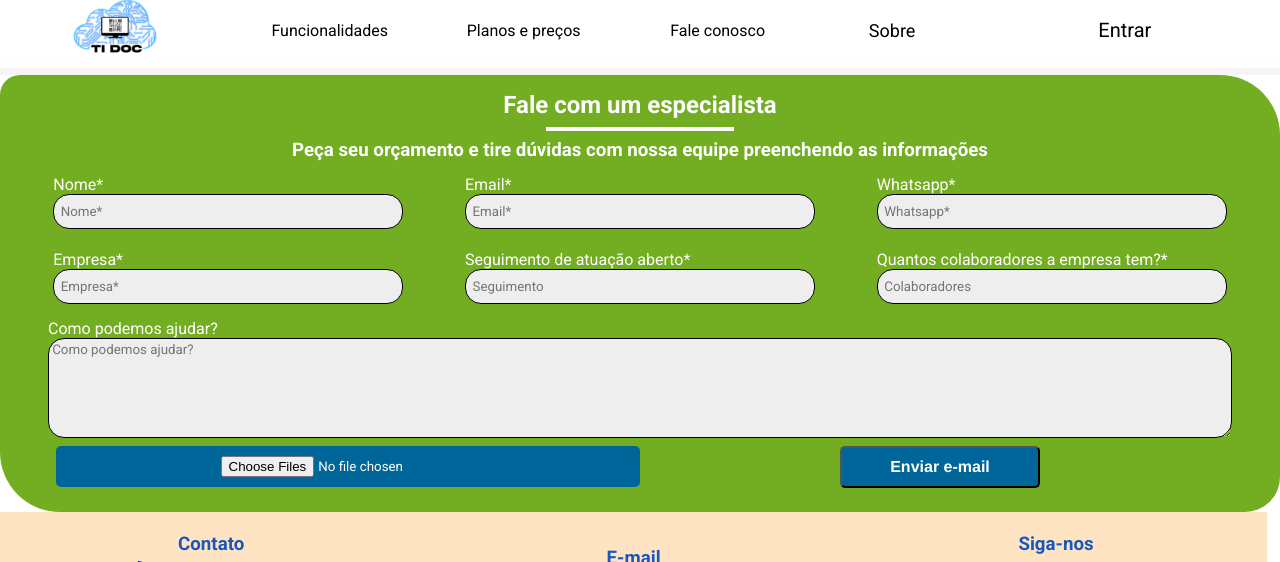
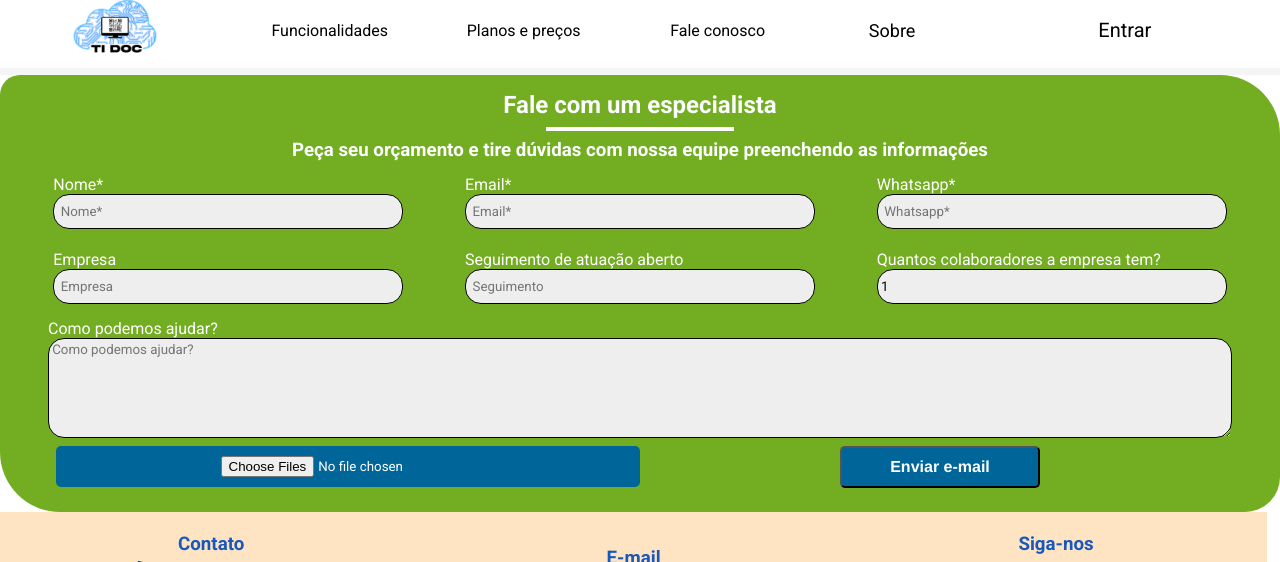
Before and after one commit to AiltonBergamo/SITE, a Vue app: page /contato in a window 1280 px wide. Shown: the top 562 px of the page. Built offline with nearby package versions, Linux system fonts and the light colour scheme.

Commit message:
adicionado validação no fale conosco

```diff
--- a/src/pages/Contato.vue
+++ b/src/pages/Contato.vue
@@ -1,35 +1,36 @@
 <template>
+    <form @submit.prevent="valida">
         <section class="header">
             <h1>Fale com um especialista</h1>
             <hr size="6" width="15%" align="center" color="white">
             <h3>Peça seu orçamento e tire dúvidas com nossa equipe preenchendo as informações</h3>
             <div class="Linha_01">
                 <div class="input_container">
-                <label for="nome">Nome*</label>
-                <input type="text" placeholder="&nbsp;Nome*" name="nome" id="nome" value="">
+                    <label for="nome">Nome<span v-if="!required.nome">*</span><span class="required" v-if="required.nome">* Campo Obrigatório</span></label>
+                    <input type="text" placeholder="&nbsp;Nome*" name="nome" id="nome" v-model="form.nome">
                 </div>
                 <div class="input_container">
-                <label for="nome">Email*</label>
-                <input type="text" placeholder="&nbsp;Email*" name="email" id="email" value="">
+                    <label for="nome">Email<span v-if="!required.email">*</span><span class="required" v-if="required.email">* Campo Obrigatório</span></label>
+                    <input type="text" placeholder="&nbsp;Email*" name="email" id="email" v-model="form.email">
                 </div>
                 <div class="input_container">
-                <label for="nome">Whatsapp*</label>
-                <input type="text" @keydown="maskfone" v-model="celular" placeholder="&nbsp;Whatsapp*" name="phoneNumber"
-                    id="celular">
+                    <label for="nome">Whatsapp<span v-if="!required.whatsapp">*</span><span class="required" v-if="required.whatsapp">* Campo Obrigatório</span></label>
+                    <input type="text" @keydown="maskfone" v-model="form.celular" placeholder="&nbsp;Whatsapp*" name="phoneNumber"
+                        id="celular" maxlength="15">
                 </div>
             </div>
             <div class="Linha_01">
                 <div class="input_container">
-                <label for="nome">Empresa*</label>
-                <input type="text" placeholder="&nbsp;Empresa*" name="subject" id="assunto" value="">
+                    <label for="nome">Empresa</label>
+                    <input type="text" placeholder="&nbsp;Empresa" name="subject" id="assunto" v-model="form.empresa">
                 </div>
                 <div class="input_container">
-                <label for="nome">Seguimento de atuação aberto*</label>
-                <input type="text" placeholder="&nbsp;Seguimento" name="phoneNumber" id="celular" value="">
+                    <label for="nome">Seguimento de atuação aberto</label>
+                    <input type="text" placeholder="&nbsp;Seguimento" name="phoneNumber" id="celular" v-model="form.seguimento">
                 </div>
                 <div class="input_container">
-                <label for="nome">Quantos colaboradores a empresa tem?*</label>
-                <input type="text" placeholder="&nbsp;Colaboradores" name="subject" id="assunto" value="">
+                    <label for="nome">Quantos colaboradores a empresa tem?</label>
+                    <input type="number" min="1" placeholder="&nbsp;Colaboradores" name="subject" id="assunto" v-model="form.funcionarios">
                 </div>
 
             </div>
@@ -51,19 +52,45 @@
                 </div>
             </div>
         </section>
+    </form>
 </template>
 
 <script>
 export default {
     name: "Contato-page",
     data() {
-        return { celular: '' }
+        return {
+            form: {
+                nome: '',
+                email: '',
+                celular: '',
+                empresa: '',
+                seguimento: '',
+                funcionarios: 1,
+            },
+            required: {
+                nome: false,
+                email: false,
+                whatsapp: false,
+            }
+        }
     },
     methods: {
         maskfone() {
-            this.celular = this.celular.replace(/\D/g, "")
-            this.celular = this.celular.replace(/^(\d{2})(\d)/g, "($1) $2")
-            this.celular = this.celular.replace(/(\d)(\d{4})$/, "$1-$2")
+            this.form.celular = this.form.celular.replace(/\D/g, "")
+            this.form.celular = this.form.celular.replace(/^(\d{2})(\d)/g, "($1) $2")
+            this.form.celular = this.form.celular.replace(/(\d)(\d{4})$/, "$1-$2")
+        },
+        valida(){
+            if(this.form.nome.trim()===''){
+                this.required.nome = true;
+            }
+            if(this.form.email.trim()===''){
+                this.required.email = true;
+            }
+            if(this.form.celular.trim()===''){
+                this.required.whatsapp = true;
+            }
         }
     }
 
@@ -74,7 +101,10 @@ export default {
 
 
 <style>
-
+.required{
+    color: red;
+    font-size: small;
+}
 .header {
     margin-top: 75px;
     display: flex;
@@ -174,11 +204,29 @@ export default {
     padding: 10px 20px;
     border-radius: 5px;
 }
-
+.btn:hover{
+    cursor: pointer;
+    color: black;
+    background-color: white;
+    transition: color 0.5s, background-color 0.5s;
+}
+#fileUpload, #file-upload-button{
+    cursor: pointer;
+}
 .input_container {
     display: flex;
     flex-direction: column;
     align-items: flex-start;
     color: white;
 }
+input[type=number] {
+    padding: 0.2rem;
+    border-radius: 1rem;
+    background: var(--black3);
+    text-transform: none;
+    color: var(--black1);
+    border: 0.1rem solid var(--black1);
+    width: 350px;
+    height: 35px;
+}
 </style>
```
Lines whose indentation alone changed are shown as unchanged.
